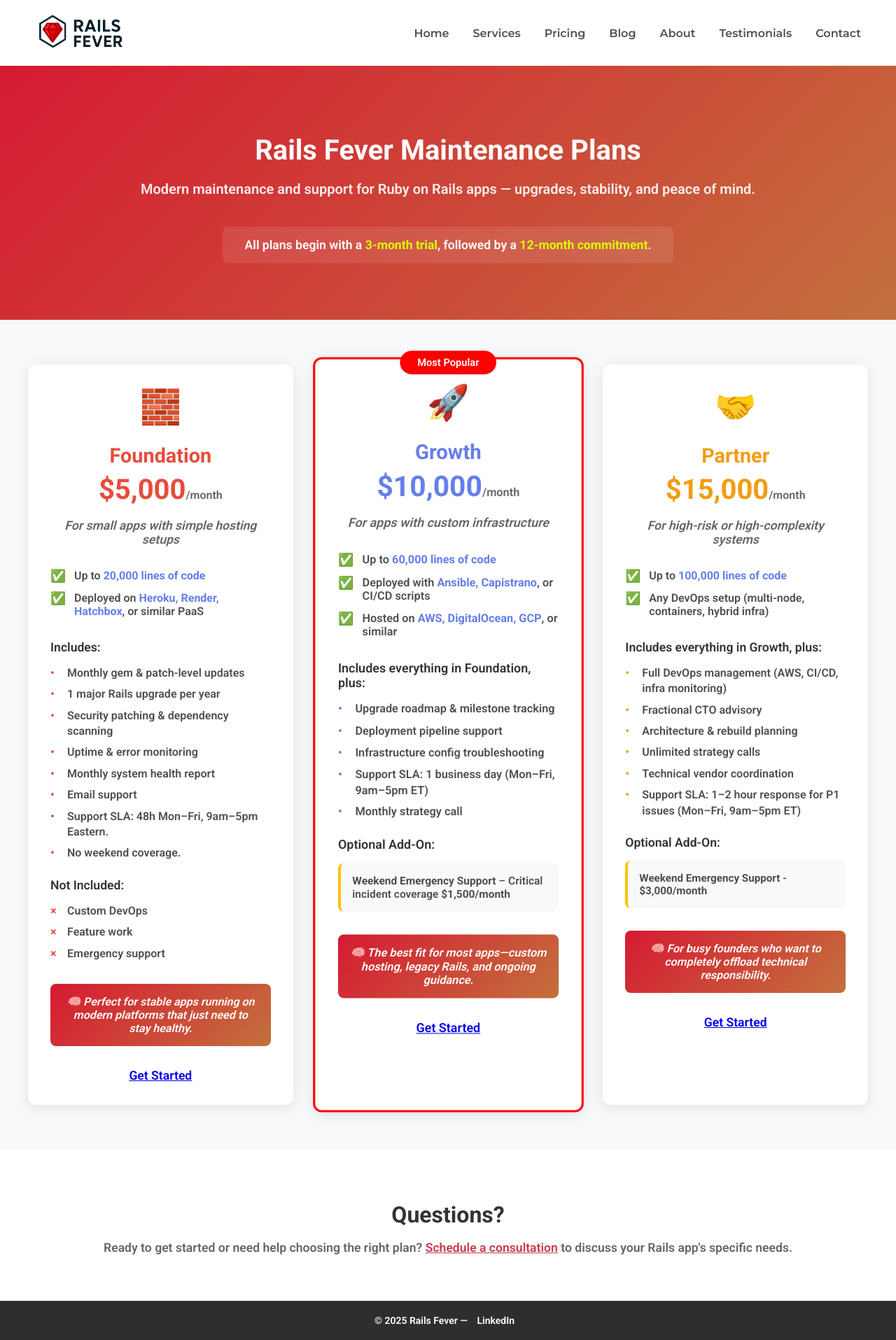
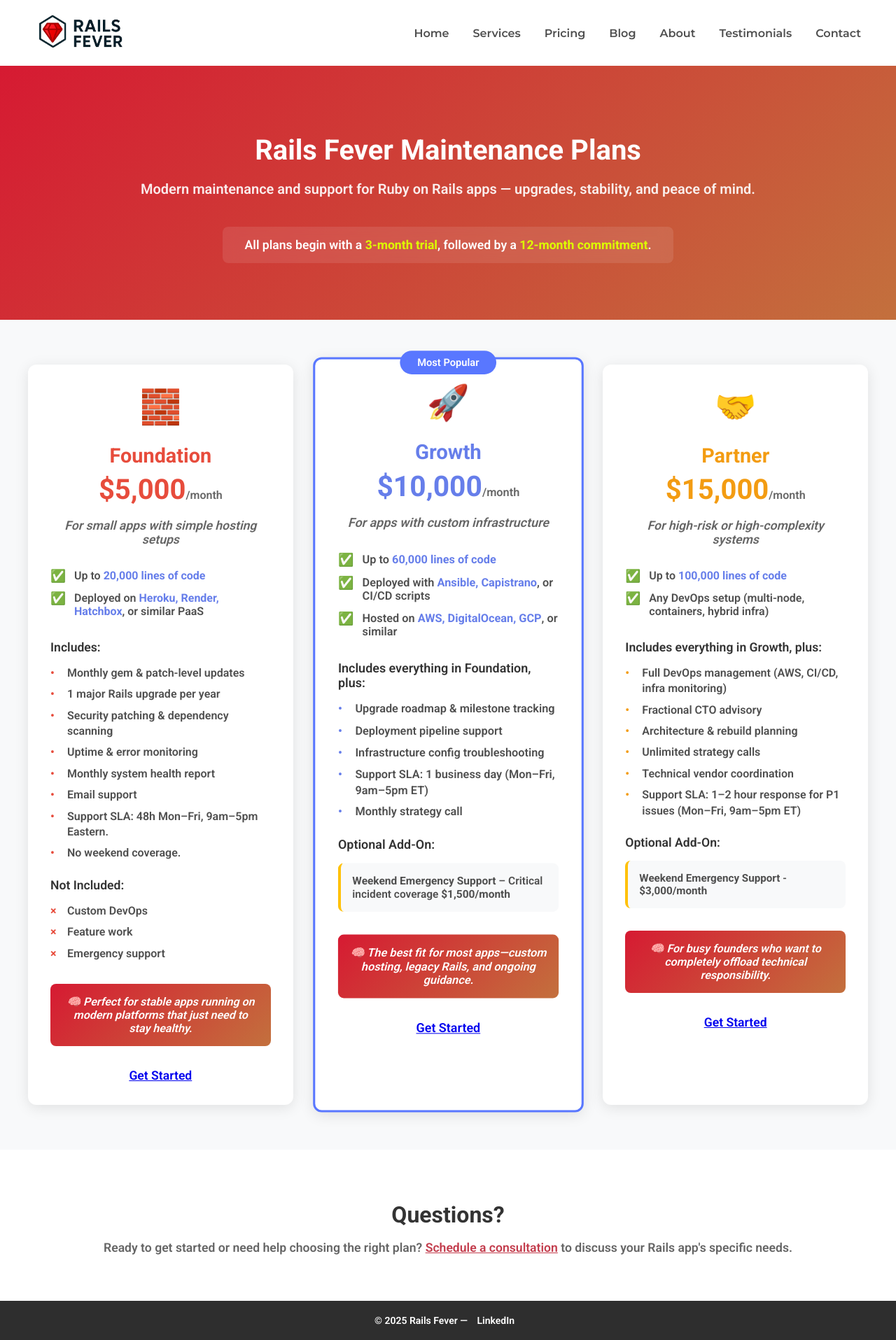
Before and after one commit to waleo/railsfever-05-2025, a Jekyll site: the page built from pricing.html, in a window 1280 px wide. Shown: the whole page at 70% size. Built offline with Jekyll 4.4.1, drawn with Linux system fonts in a browser that asks for light colours.

Commit message:
Change color of the most popular plan

```diff
--- a/_sass/_pricing.scss
+++ b/_sass/_pricing.scss
@@ -76,7 +76,7 @@
       }
 
       &.featured {
-        border: 3px solid #fd0000;
+        border: 3px solid #5977ff;
         transform: scale(1.02);
 
         .popular-badge {
@@ -84,7 +84,7 @@
           top: -12px;
           left: 50%;
           transform: translateX(-50%);
-          background: #fd0000;
+          background: #5977ff;
           color: white;
           padding: 0.5rem 1.5rem;
           border-radius: 20px;
```
